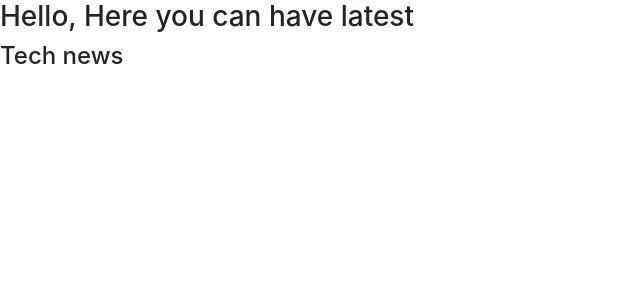
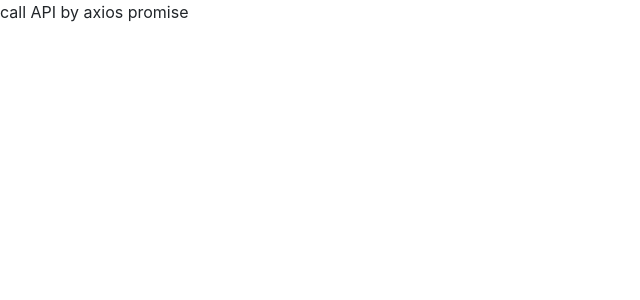
Before and after one commit to DharmikVaja/myreactapp, a React (Create React App) app: page / in a window 1280 px wide. Shown: the top 300 px of the page, without its empty margins (0-640 px from the left). Built offline with nearby package versions, Linux system fonts and the light colour scheme; no server answers.

Commit message:
Call api using axios promises

```diff
--- a/package.json
+++ b/package.json
@@ -6,6 +6,7 @@
     "@testing-library/jest-dom": "^5.17.0",
     "@testing-library/react": "^13.4.0",
     "@testing-library/user-event": "^13.5.0",
+    "axios": "^1.6.7",
     "react": "^18.2.0",
     "react-dom": "^18.2.0",
     "react-hook-form": "^7.49.3",
--- a/src/App.js
+++ b/src/App.js
@@ -13,12 +13,15 @@ import "./App.css";
 // import Ref from "./component/useRef/Ref";
 // import FormComp from "./component/useForm/FormComp";
 // import MemoComp from "./component/useMemo/MemoComp";
-import CompApi1 from "./component/APIComp/CompApi1";
+// import CompApi1 from "./component/APIComp/CompApi1";
+import CompApi2 from "./component/APIComp/CompAPI2";
+
+
 
 function App() {
   return (
     <>
-      <CompApi1 />
+      <CompApi2 />
     </>
   );
 }
--- /dev/null
+++ b/src/component/APIComp/CompAPI2.js
@@ -0,0 +1,30 @@
+import React, { useEffect } from "react";
+import axios from "axios";
+
+const CompAPI2 = () => {
+  useEffect(() => {
+    const fetchData = async () => {
+      try {
+        const res = await axios.get(
+          "http://hn.algolia.com/api/v1/search?query=html"
+        );
+        console.log(res.data);
+      } catch (error) {
+        console.error("Fetching data error", error);
+      }
+    };
+    fetchData();
+  }, []);
+
+  return (
+    <>
+      <div>call API by axios promise </div>
+    </>
+  );
+};
+
+export default CompAPI2;
+
+// Adv of axios over fetch,
+// 1) no need of json bcoz data is bydefault json formated.
+// 2) All type of http method can be called- GET, POST, DELETE, PATCH
--- a/src/component/APIComp/CompApi1.js
+++ b/src/component/APIComp/CompApi1.js
@@ -1,5 +1,6 @@
 import React, { useEffect } from "react";
 
+// Using Fetch
 const CompApi1 = () => {
   let API = "http://hn.algolia.com/api/v1/search?query=html";
   const fetchAPIData = async (url) => {
```
Also changed, not shown: 1 other file (tests, documents, lock files or other folders).
